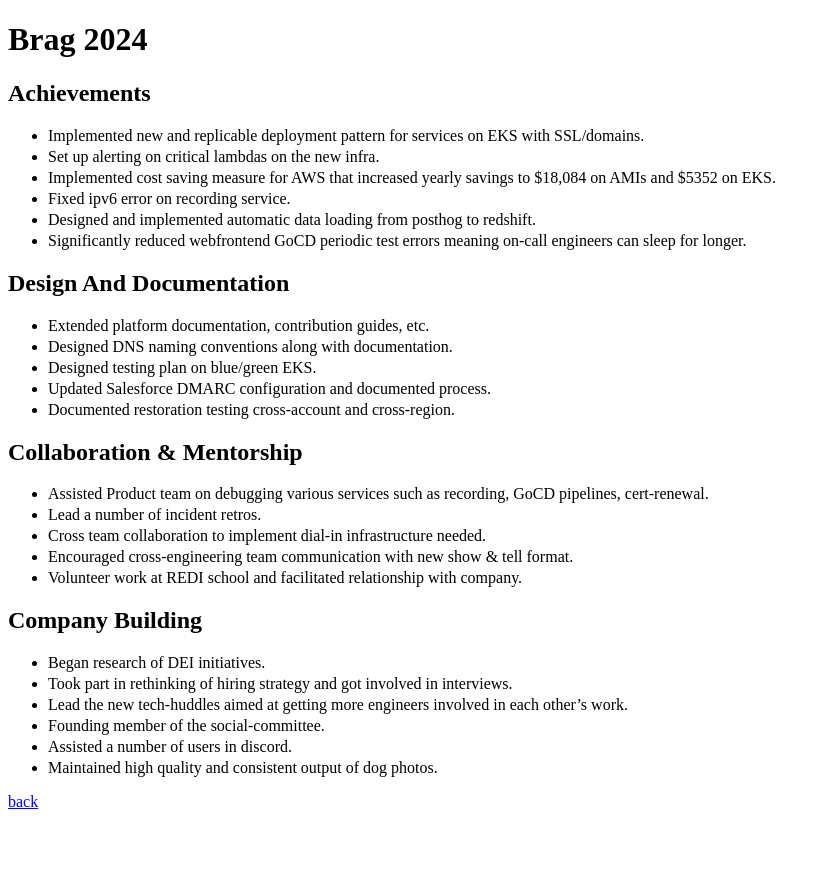
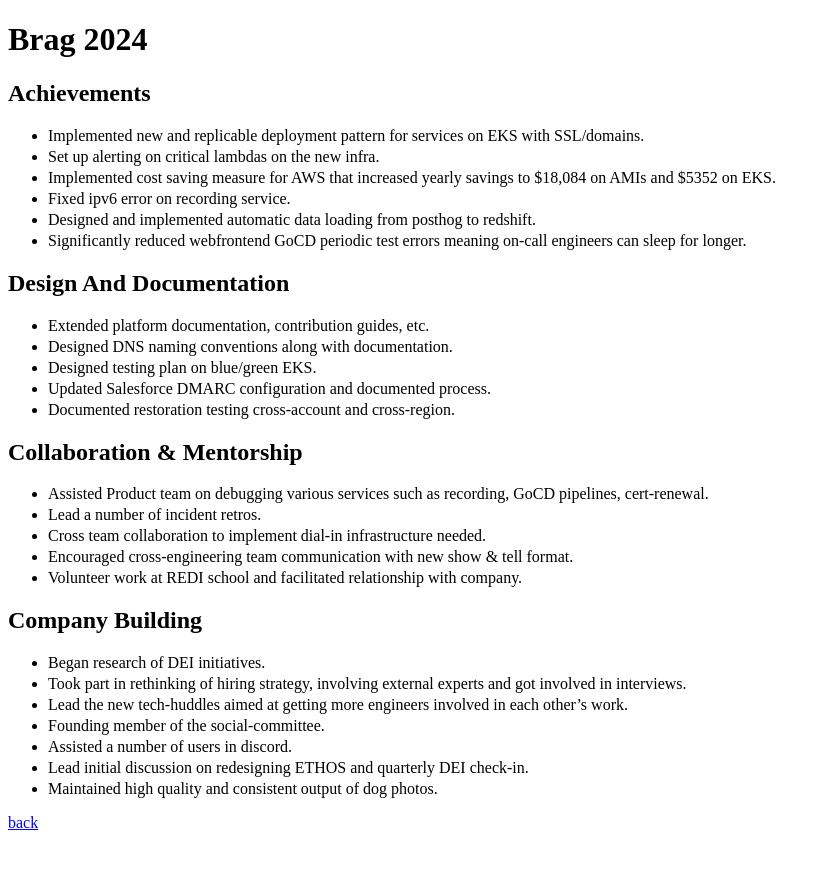
Before and after one commit to jsphwllng/jsphwllng.github.io, a Jekyll site: the page built from brag.md, in a window 1280 px wide. Shown: the top 869 px of the page, without its empty margins (0-826 px from the left). Built offline with Jekyll 4.4.1, drawn with Linux system fonts in a browser that asks for light colours.

Commit message:
U know it!

```diff
--- a/brag.md
+++ b/brag.md
@@ -34,8 +34,9 @@ Company building
 ----------------
 
 *   Began research of DEI initiatives.
-*   Took part in rethinking of hiring strategy and got involved in interviews.
+*   Took part in rethinking of hiring strategy, involving external experts and got involved in interviews.
 *   Lead the new tech-huddles aimed at getting more engineers involved in each other's work.
 *   Founding member of the social-committee.
 *   Assisted a number of users in discord.
+*   Lead initial discussion on redesigning ETHOS and quarterly DEI check-in.
 *   Maintained high quality and consistent output of dog photos.
```
